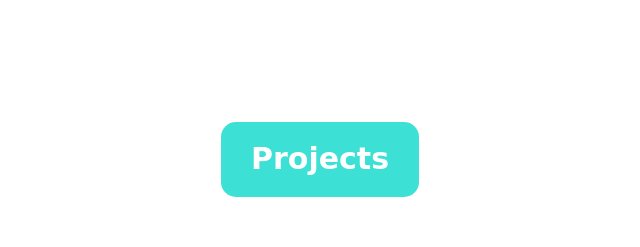
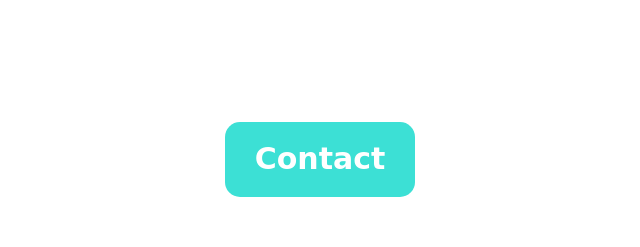
Before and after one commit to mo-sha-ban/Mostafa-shaban, a plain HTML site: page index.html in a window 1280 px wide. Shown: the part 3620-3867 px from the top of the page, 320-960 px from the left. Drawn offline with Linux system fonts and the light colour scheme.

Commit message:
Update index.html

```diff
--- a/index.html
+++ b/index.html
@@ -147,10 +147,10 @@
 
 
     <!-- Start COntact  -->
-    <div class="contact">
+    <div class="contact" id="contact">
 
             <div class="main-title">
-                <h2>Projects</h2>
+                <h2>Contact</h2>
             </div>
             <h3>Let's Work Together</h3>
             <div class="container">
```
